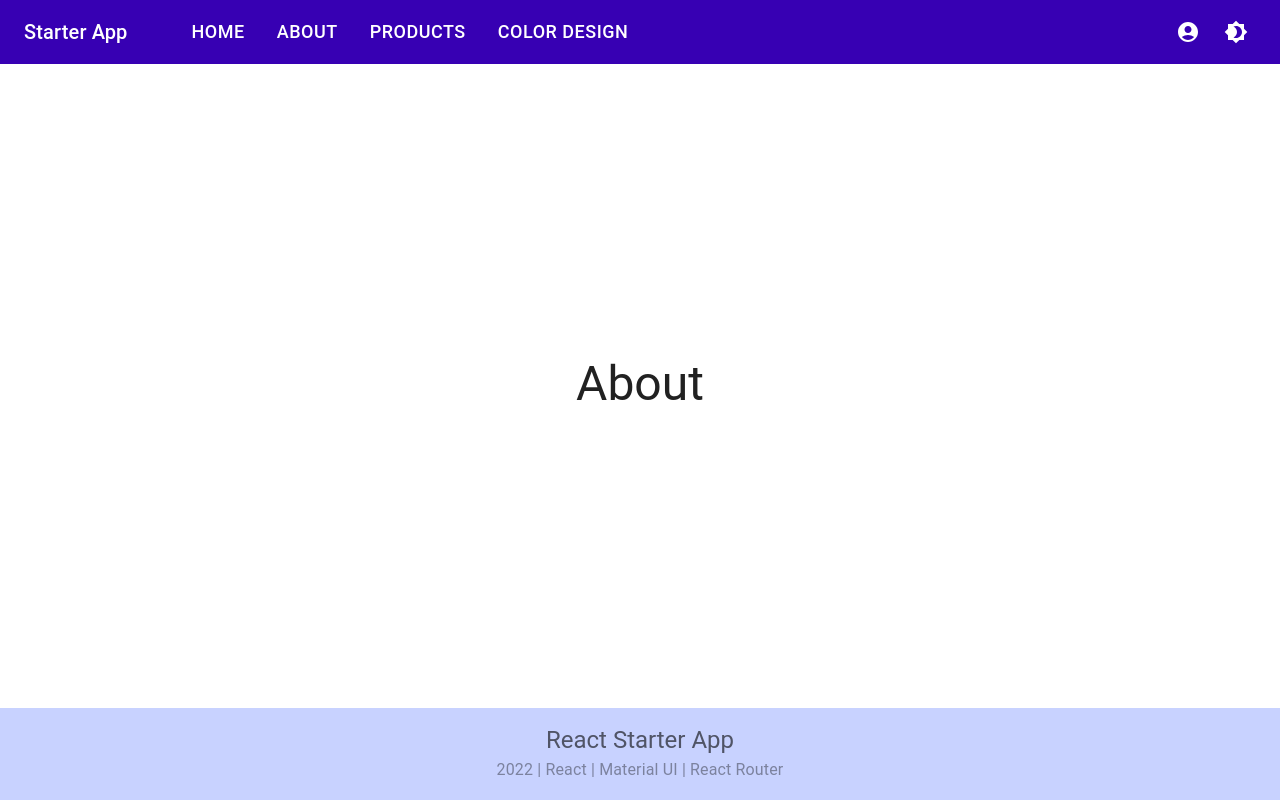
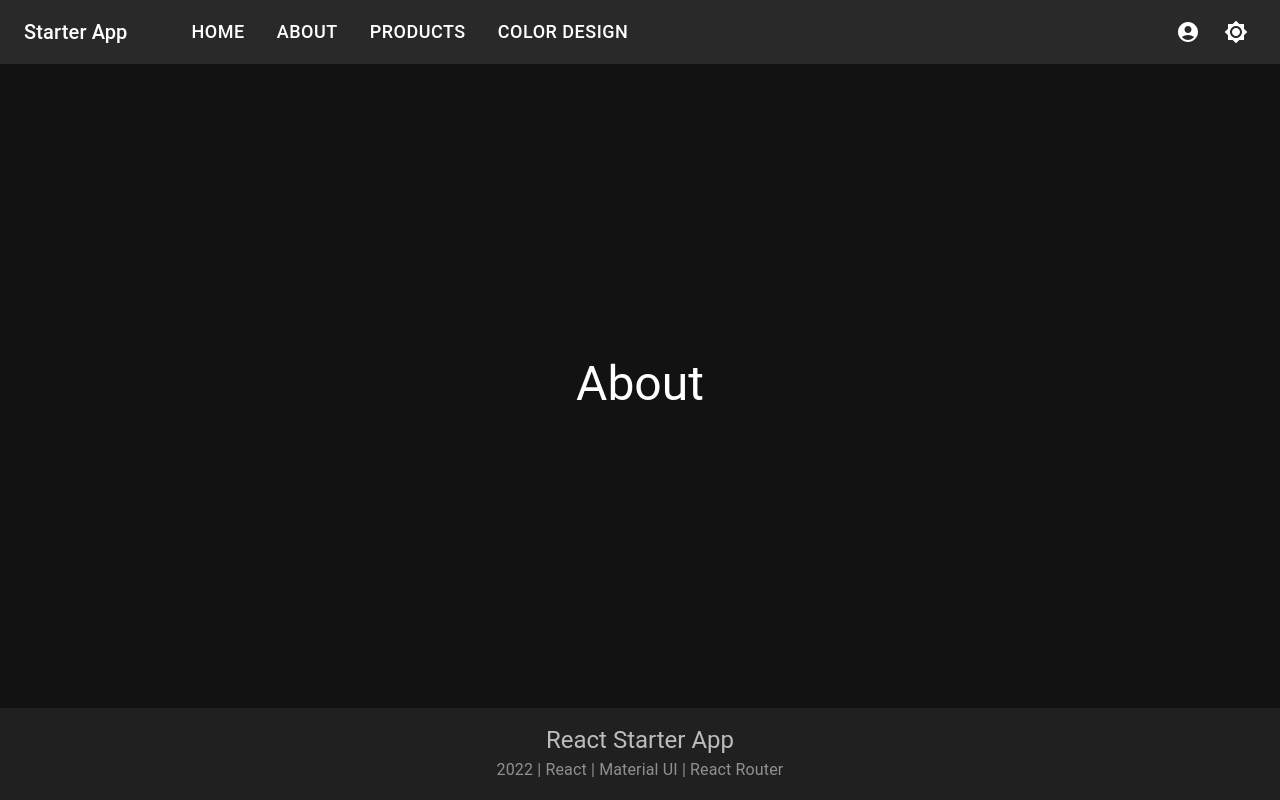
Before and after one commit to akunilovskii/certification-app-client, a React (Create React App) app: page /about in a window 1280 px wide. Built offline with nearby package versions, Linux system fonts and the light colour scheme.

Commit message:
Save themeMode in localStorage Save logIn state in context

```diff
--- a/src/App.tsx
+++ b/src/App.tsx
@@ -1,38 +1,53 @@
-import {CssBaseline} from '@mui/material';
-import {Route, Routes} from 'react-router-dom';
-import {routes as appRoutes} from './routes';
-import './App.css';
-import {createTheme, ThemeProvider} from '@mui/material/styles';
-import {chooseTheme} from './theme/theme';
-import {useMemo, useState} from 'react';
-import {ColorModeContext} from './context/theme-context';
-import Layout from './components/layout/Layout';
+import {CssBaseline} from '@mui/material'
+import {Route, Routes} from 'react-router-dom'
+import {routes as appRoutes} from './routes'
+import './App.css'
+import {createTheme, ThemeProvider} from '@mui/material/styles'
+import {chooseTheme} from './theme/theme'
+import {useEffect, useMemo, useState} from 'react'
+import {ColorModeContext} from './context/theme-context'
+import Layout from './components/layout/Layout'
+import {AuthContext} from "./context/auth-context";
 
 export default function App() {
-  const [mode, setMode] = useState<'light' | 'dark'>('light');
+    const themeMode = localStorage.getItem('themeMode');
+    const [mode, setMode] = useState<'light' | 'dark'>(themeMode === 'light'? 'light' : 'dark');
+
+    useEffect(() => {
+        localStorage.setItem('themeMode', mode);
+    }, [mode])
+
     const colorMode = useMemo(
         () => ({
             toggleColorMode: () => {
-        setMode(prevMode => (prevMode === 'light' ? 'dark' : 'light'));
+                setMode((prevMode) => (prevMode === 'light' ? 'dark' : 'light'))
             },
         }),
         []
-  );
+    )
 
-  const theme = useMemo(() => createTheme({...chooseTheme(mode)}), [mode]);
+    const theme = useMemo(() => createTheme({...chooseTheme(mode)}), [mode])
+
+
+    const [isLoggedIn, setIsLoggedIn] = useState(false);
+    const authState = { isLoggedIn, setIsLoggedIn };
+
+
+
 
     return (
+        <AuthContext.Provider value={authState}>
         <ColorModeContext.Provider value={colorMode}>
             <ThemeProvider theme={theme}>
-        <div className='App'>
-          <CssBaseline />
+                <div className="App">
+                    <CssBaseline/>
                     <Layout>
                         <Routes>
-              {appRoutes.map(route => (
+                            {appRoutes.map((route) => (
                                 <Route
                                     key={route.key}
                                     path={route.path}
-                  element={<route.component />}
+                                    element={<route.component/>}
                                 />
                             ))}
                         </Routes>
@@ -40,5 +55,6 @@ export default function App() {
                 </div>
             </ThemeProvider>
         </ColorModeContext.Provider>
-  );
+        </AuthContext.Provider>
+    )
 }
--- a/src/components/LoginForm.tsx
+++ b/src/components/LoginForm.tsx
@@ -1,11 +1,12 @@
 import {Button, Grid, TextField, TextFieldProps} from '@mui/material';
-import {FC, useRef} from 'react';
+import {FC, useRef, useContext} from 'react';
 import useInput from '../hook/use-input';
 import {
   emailValidation,
   passwordValidation,
   rePasswordValidation,
 } from '../helper/validators';
+import {AuthContext} from "../context/auth-context";
 
 const LoginForm: FC<{index: number}> = ({index}) => {
   const login = useRef<TextFieldProps>(null);
@@ -27,11 +28,25 @@ const LoginForm: FC<{index: number}> = ({index}) => {
     return {formIsValid, formReset};
   };
 
+  const { isLoggedIn, setIsLoggedIn } = useContext(AuthContext);
+
+  console.log({isLoggedIn});
+
   const handleSubmit = (e: any) => {
     e.preventDefault();
     if (index && passwordProps.value !== rePasswordProps.value) return;
     formReset();
+    setIsLoggedIn(true);
+
   };
+
+
+
+
+
+
+
+
 
   const [emailInputStates, emailProps] = useInput(emailValidation);
   const [passwordInputStates, passwordProps] = useInput(passwordValidation);
@@ -88,10 +103,6 @@ const LoginForm: FC<{index: number}> = ({index}) => {
     ],
   ];
 
-  function onClick(index: number) {
-    formRows[index].map(el => console.log(el.ref.current?.value));
-  }
-
   return (
     <form onSubmit={handleSubmit}>
       <Grid
--- a/src/context/auth-context.js
+++ b/src/context/auth-context.js
@@ -1,5 +1,6 @@
-import {createContext} from 'react';
+import {createContext} from 'react'
 
 export const AuthContext = createContext({
   isLoggedIn: false,
-});
+  setIsLoggedIn: (b) => {},
+})
```
Also changed, not shown: 1 other file (tests, documents, lock files or other folders). Lines whose indentation alone changed are shown as unchanged.
